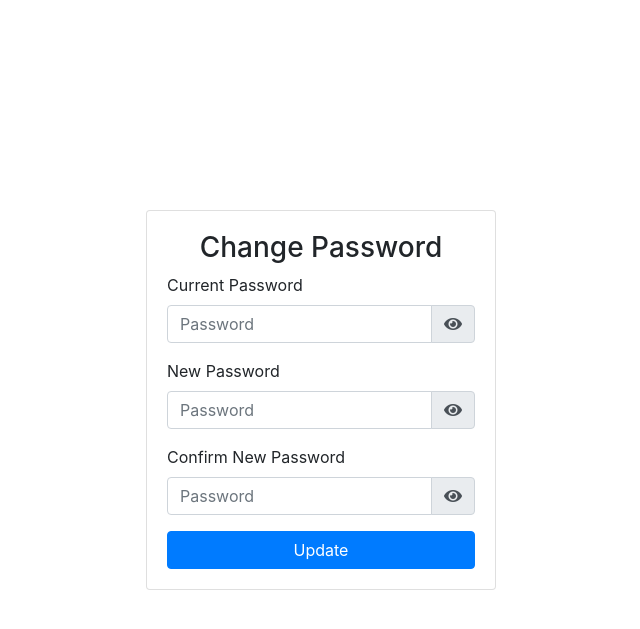
After one commit to attrams/shopily, a Django app: page /accounts/change-password/ in a window 1280 px wide. The commit adds this page. Shown: the top 629 px of the page, without its empty margins (319-959 px from the left). Run offline with Django 5.2, Linux system fonts and the light colour scheme; a user stored in the database is signed in; parts of the project's set-up code (start-up, migrations or seed data) failed here and were passed over; some libraries are stand-ins or nearby versions.

Commit message:
allow user to change their password

```diff
--- /dev/null
+++ b/accounts/templates/accounts/change_password.html
@@ -0,0 +1,64 @@
+{% extends "accounts/base.html" %}
+{% load static %}
+
+{% block title %}
+    Change Password
+{% endblock title %}
+
+{% block form_title %}
+    Change Password
+{% endblock form_title %}
+
+{% block content %}
+    <form action="{% url "accounts:change_password" %}" method="post">
+        <div class="form-group">
+            <label for="{{ form.old_password.id_for_label }}">Current Password</label>
+            <div class="input-group">
+                <input type="password"
+                       class="form-control password-field"
+                       id="id_old_password"
+                       name="old_password"
+                       placeholder="Password"
+                       required>
+                <div class="input-group-append">
+                    <span class="input-group-text"><i class="fa fa-eye password-toggle"></i></span>
+                </div>
+            </div>
+            {% if form.old_password.errors %}<div class="error">{{ form.old_password.errors.as_text }}</div>{% endif %}
+        </div>
+        <div class="form-group">
+            <label for="{{ form.new_password1.id_for_label }}">New Password</label>
+            <div class="input-group">
+                <input type="password"
+                       class="form-control password-field"
+                       id="id_new_password1"
+                       name="new_password1"
+                       placeholder="Password"
+                       required>
+                <div class="input-group-append">
+                    <span class="input-group-text"><i class="fa fa-eye password-toggle"></i></span>
+                </div>
+            </div>
+            {% if form.new_password1.errors %}<div class="error">{{ form.new_password1.errors.as_text }}</div>{% endif %}
+        </div>
+        <div class="form-group">
+            <label for="{{ form.new_password2.id_for_label }}">Confirm New Password</label>
+            <div class="input-group">
+                <input type="password"
+                       class="form-control password-field"
+                       id="id_new_password2"
+                       name="new_password2"
+                       placeholder="Password"
+                       required>
+                <div class="input-group-append">
+                    <span class="input-group-text"><i class="fa fa-eye password-toggle"></i></span>
+                </div>
+            </div>
+            {% if form.new_password2.errors %}<div class="error">{{ form.new_password2.error.as_text }}</div>{% endif %}
+        </div>
+        <div class="mt-3">
+            <button type="submit" class="btn btn-primary btn-block">Update</button>
+        </div>
+        {% csrf_token %}
+    </form>
+{% endblock content %}
--- a/accounts/urls.py
+++ b/accounts/urls.py
@@ -9,7 +9,11 @@ urlpatterns = [
     path('logout/', views.logout_view, name='logout'),
     path('signup/', views.signup_view, name='signup'),
     path('activate/<uidb64>/<token>/', views.activate, name='activate'),
-    path('forgot_password/', views.forgot_password, name='forgot_password'),
-    path('password_reset/<uidb64>/<token>/',
-         views.password_reset, name='password_reset')
+    path('forgot-password/', views.forgot_password, name='forgot_password'),
+    path(
+        route='password_reset/<uidb64>/<token>/',
+        view=views.password_reset,
+        name='password_reset'
+    ),
+    path('change-password/', views.change_password, name='change_password')
 ]
--- a/accounts/views.py
+++ b/accounts/views.py
@@ -1,5 +1,5 @@
 from django.shortcuts import render, redirect, HttpResponse
-from django.contrib.auth import login, authenticate, logout
+from django.contrib.auth import login, authenticate, logout, update_session_auth_hash
 from django.views.decorators.http import require_POST
 from django.contrib.sites.shortcuts import get_current_site
 from django.template.loader import render_to_string
@@ -8,7 +8,8 @@ from django.utils.encoding import force_bytes, force_str
 from django.contrib.auth.tokens import default_token_generator
 from django.contrib.auth import get_user_model
 from django.contrib import messages
-from django.contrib.auth.forms import SetPasswordForm
+from django.contrib.auth.forms import SetPasswordForm, PasswordChangeForm
+from django.contrib.auth.decorators import login_required
 
 from .forms import SignUpForm, LoginForm, PasswordResetRequestForm
 from .tasks import send_confirmation_email, send_password_reset
@@ -249,3 +250,40 @@ def password_reset(request, uidb64, token):
             )
 
             return redirect('accounts:forgot_password')
+
+
+@login_required
+def change_password(request):
+    if request.method == 'POST':
+        form = PasswordChangeForm(user=request.user, data=request.POST)
+
+        if form.is_valid():
+            new_password = form.cleaned_data['new_password1']
+
+            # check if new password is not the same as the old password
+            if request.user.check_password(new_password):
+                messages.error(
+                    request=request,
+                    message='Your new password cannot be the same as your old password.'
+                )
+                return render(request, 'accounts/change_password.html', {'form': form})
+
+            user = form.save()
+            # Important to keep the user logged in after changing their password
+            update_session_auth_hash(request, user)
+            return redirect('shop:index')
+
+        else:
+            messages.error(
+                request=request,
+                message='Please correct the errors below.'
+            )
+
+    else:
+        form = PasswordChangeForm(user=request.user)
+
+    return render(
+        request=request,
+        template_name='accounts/change_password.html',
+        context={'form': form}
+    )
```
Also changed, not shown: shop/templates/shop/base.html (+6 -15 lines).
